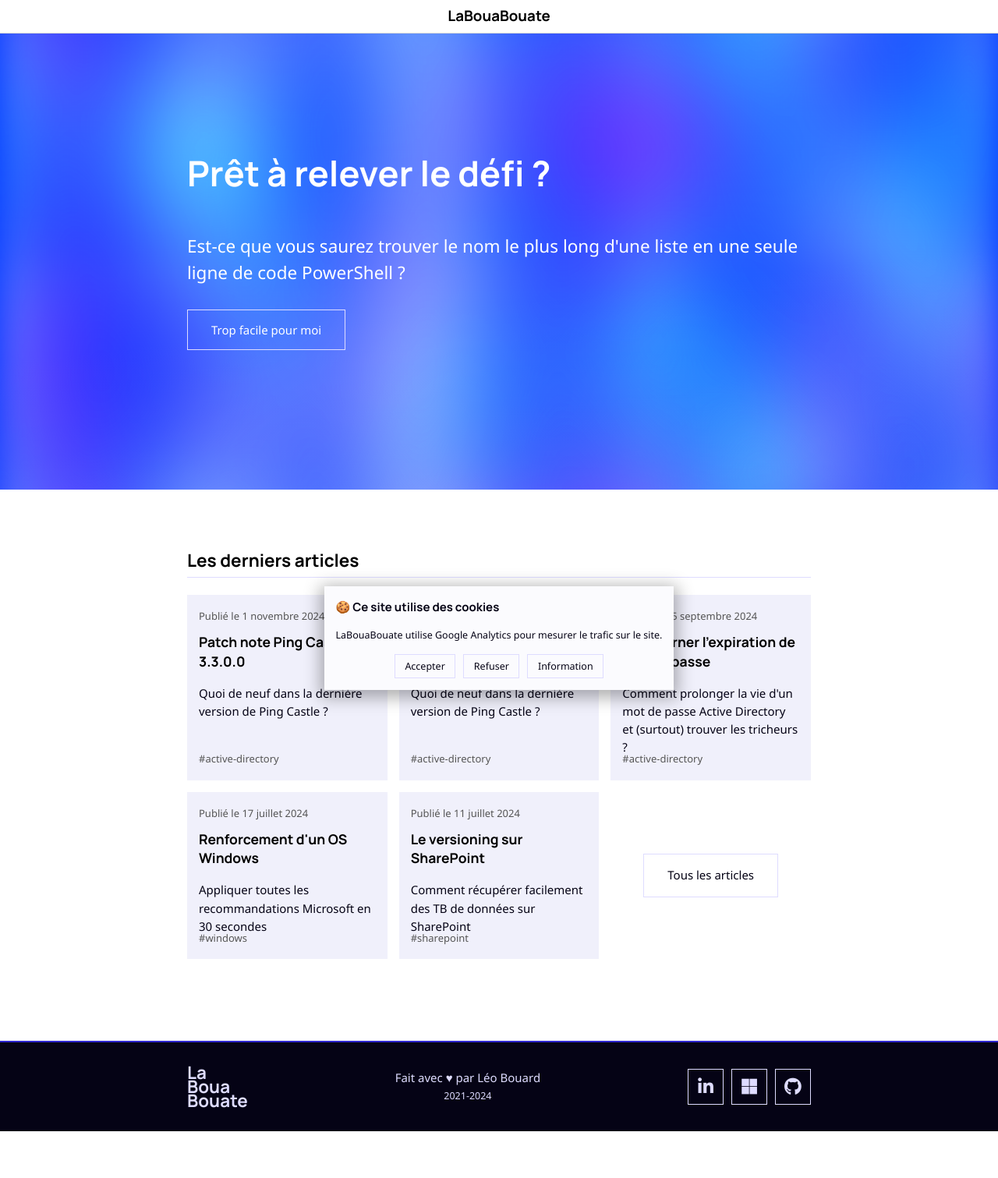
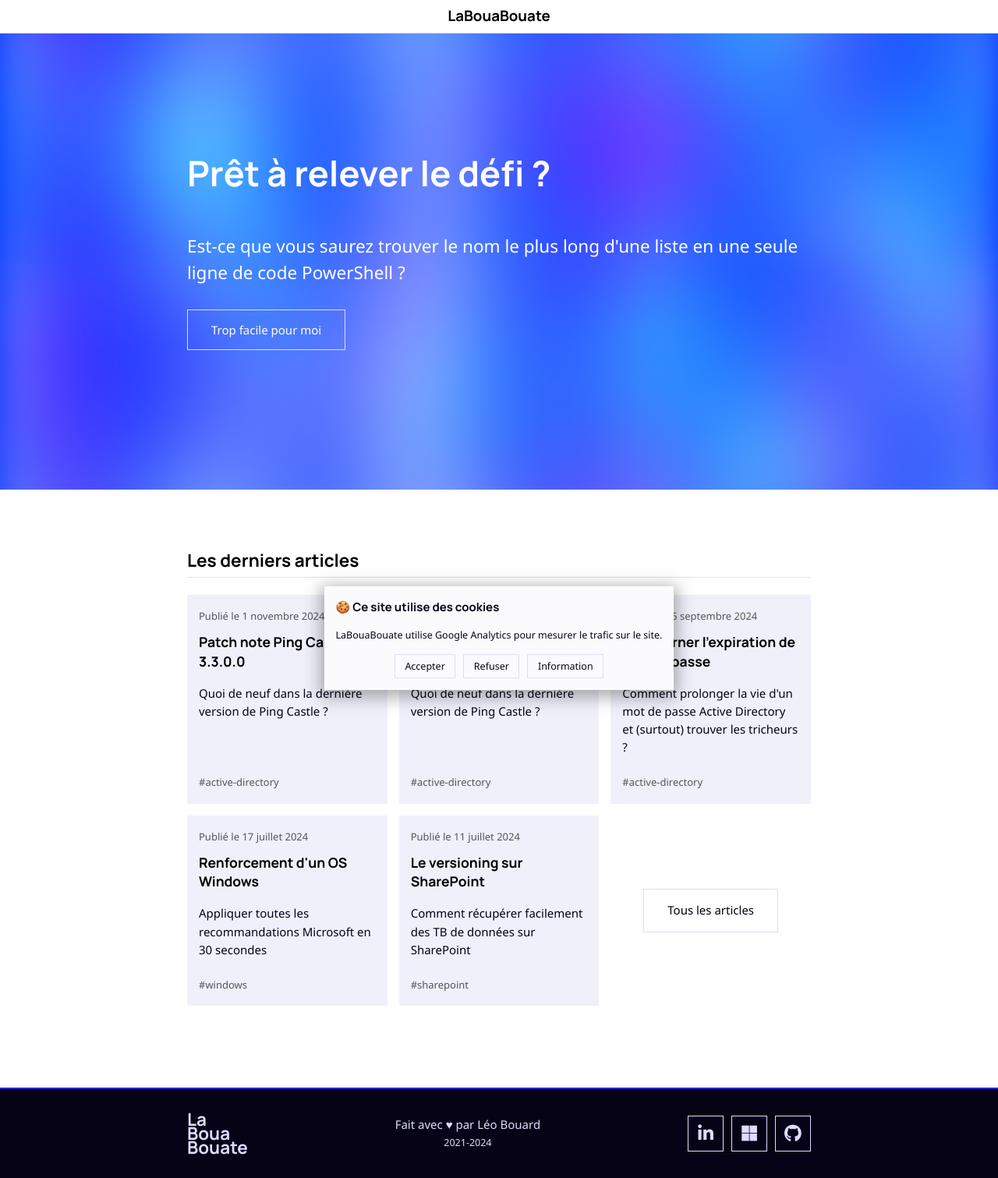
Before and after one commit to leobouard/leobouard.github.io, a Jekyll site: the page built from _pages/index.html, in a window 1280 px wide. Shown: the whole page at 78% size. Built offline with Jekyll 4.4.1, drawn with Linux system fonts in a browser that asks for light colours; nearby versions of some CDN libraries; some web fonts are replaced; before the commit the page ends 1451 px from its top, so only the background shows below that.

Commit message:
Update post-preview.scss

```diff
--- a/_sass/post-preview.scss
+++ b/_sass/post-preview.scss
@@ -26,6 +26,10 @@ article.post-preview:hover h3 {
     color: var(--accent);
 }
 
+article p {
+    margin-bottom: 3em;
+}
+
 div.article-tags {
     position: absolute;
     bottom: 1em;
```
